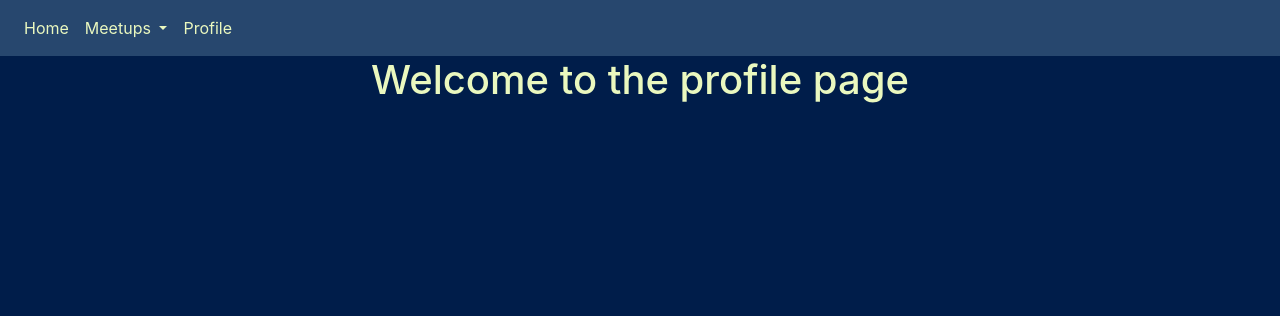
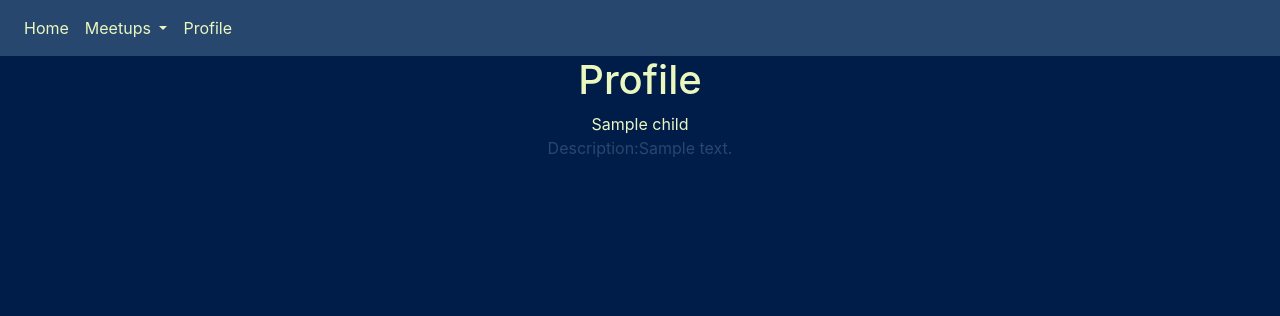
Before and after one commit to project423/kidsmeetupp, a Django app: page /profile/ in a window 1280 px wide. Shown: the top 316 px of the page. Run offline with Django 3.2, Linux system fonts and the light colour scheme; tables that the repository leaves empty hold one stand-in row (values such as "Sample post"); some libraries are stand-ins or nearby versions.

Commit message:
one(child) to many(event)

```diff
--- a/main_app/static/css/style.css
+++ b/main_app/static/css/style.css
@@ -1,5 +1,9 @@
 body{
   background-color:#001d4a;
+  color: #eaf8bf;
+}
+
+span{
   color: #eaf8bf;
 }
 
@@ -19,10 +23,20 @@ hr {
     margin: 1em 0;
     padding: 0;
 }
+p{
+  color:#27476e;
+}
 
+.details{
+  color: #27476e
+}
 .navbar{
   background-color: #27476e;
 
+}
+
+.navbar-toggler-icon{
+  color: #eaf8bf
 }
 .navbar-nav li a{
   color: #eaf8bf
--- a/main_app/templates/base.html
+++ b/main_app/templates/base.html
@@ -9,7 +9,7 @@
 
     <!-- Bootstrap CSS -->
     <link rel="stylesheet" href="https://stackpath.bootstrapcdn.com/bootstrap/4.3.1/css/bootstrap.min.css" integrity="sha384-ggOyR0iXCbMQv3Xipma34MD+dH/1fQ784/j6cY/iJTQUOhcWr7x9JvoRxT2MZw1T" crossorigin="anonymous">
-
+    <link rel="stylesheet" href="https://use.fontawesome.com/releases/v5.7.2/css/all.css" integrity="sha384-fnmOCqbTlWIlj8LyTjo7mOUStjsKC4pOpQbqyi7RrhN7udi9RwhKkMHpvLbHG9Sr" crossorigin="anonymous">
     <link rel="stylesheet" type="text/css" href="{% static 'css/style.css' %}">
 
 
@@ -21,7 +21,9 @@
         <!-- <img class="navbar-brand" src="https://i.imgur.com/KkIEjik.png"></a> -->
         <button class="navbar-toggler" type="button" data-toggle="collapse" data-target="#navbarNav"
             aria-controls="navbarNav" aria-expanded="false" aria-label="Toggle navigation">
-            <span class="navbar-toggler-icon"></span>
+            <span style= "color:#eaf8bf;" class="navbar-toggler-icon ml">
+                <i class="fas fa-arrow-down"></i>
+            </span>
         </button>
         <div class="collapse navbar-collapse" id="navbarNav">
             <ul class="navbar-nav">
--- a/main_app/templates/profile/profile.html
+++ b/main_app/templates/profile/profile.html
@@ -1,13 +1,13 @@
 {%extends 'base.html'%}
 {%block content%}
 
-<h1>Welcome to the profile page</h1>
-{% for event in events%}
+<h1>Profile</h1>
+{% for child in childs%}
 
 
 
-            <span>{{childs.name}}</span>
-            <p>Description:{{childs.description}}</p>
+            <span>{{child.name}}</span>
+            <p>Description:{{child.description}}</p>
 
 
 {% endfor %}
--- a/main_app/urls.py
+++ b/main_app/urls.py
@@ -10,5 +10,5 @@ urlpatterns = [
     path('events/create', views.EventCreate.as_view(), name ='events_create'),
     path('events/<int:pk>/update/', views.EventUpdate.as_view(), name = 'events_update'),
     path('events/<int:pk>/delete/', views.EventDelete.as_view(), name = 'events_delete'),
-
+    path('events/<int:event_id>/add_child/', views.add_child, name='add_child' )
 ]
--- a/main_app/views.py
+++ b/main_app/views.py
@@ -1,4 +1,4 @@
-from django.shortcuts import render
+from django.shortcuts import render, redirect
 
 from django.http import HttpResponse
 
@@ -7,6 +7,8 @@ from .models import Event, Child
 from django.views.generic import ListView
 
 from django.views.generic.edit import CreateView, UpdateView, DeleteView
+
+from .forms import ChildForm
 
 class EventCreate(CreateView):
     model = Event
@@ -41,4 +43,19 @@ def events_index(request):
 
 def events_detail(request, event_id):
     event = Event.objects.get(id=event_id)
-    return render(request, 'events/detail.html', {'event': event})
+    #instantiate child_form to be rendered in the template
+    child_form = ChildForm()
+    return render(
+        request,
+        'events/detail.html',
+        {'event': event, 'child_form':child_form}
+    )
+
+def add_child(request, event_id):
+    form = ChildForm(request.POST)
+
+    if form.is_valid():
+        new_child = form.save(commit=False)
+        new_child.event_id = event_id
+        new_child.save()
+    return redirect('detail', event_id=event_id)
```
Also changed, not shown: main_app/forms.py (added, +7 -0 lines), main_app/templates/events/detail.html (+25 -7 lines).
